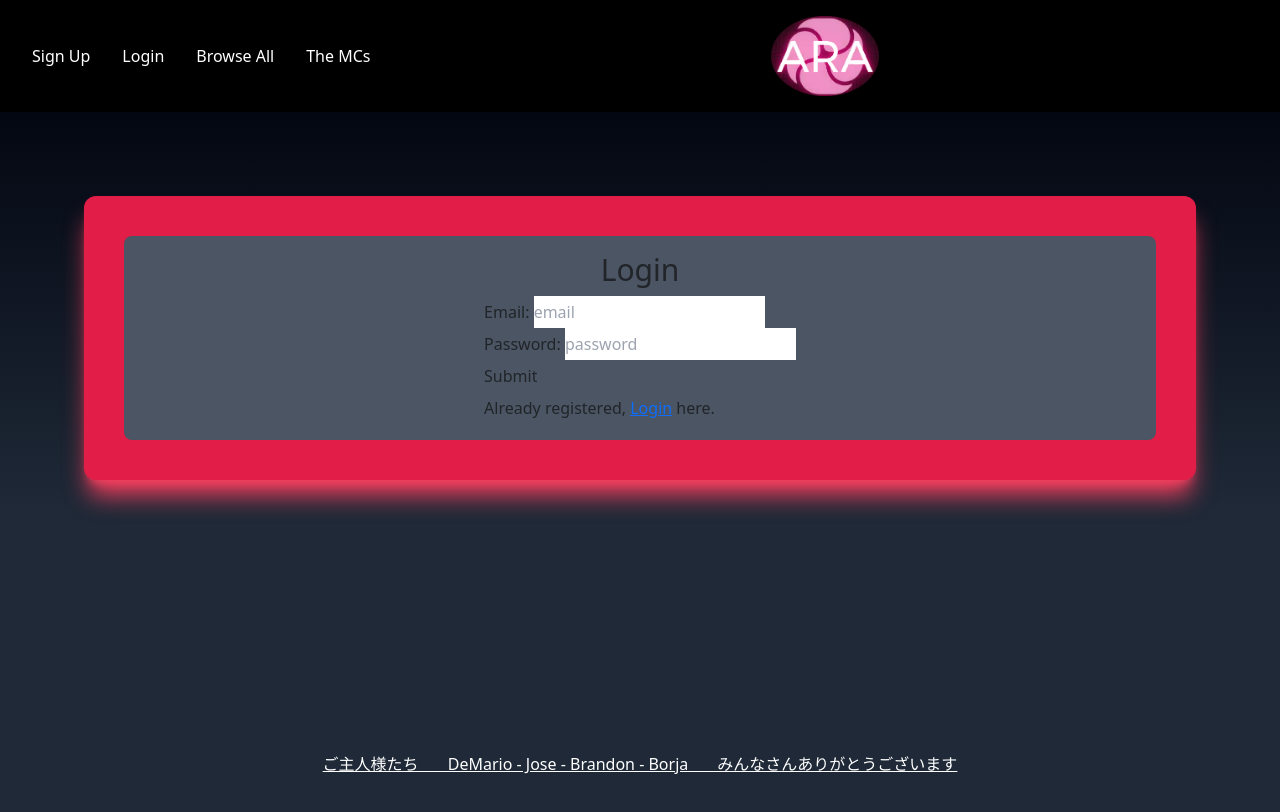
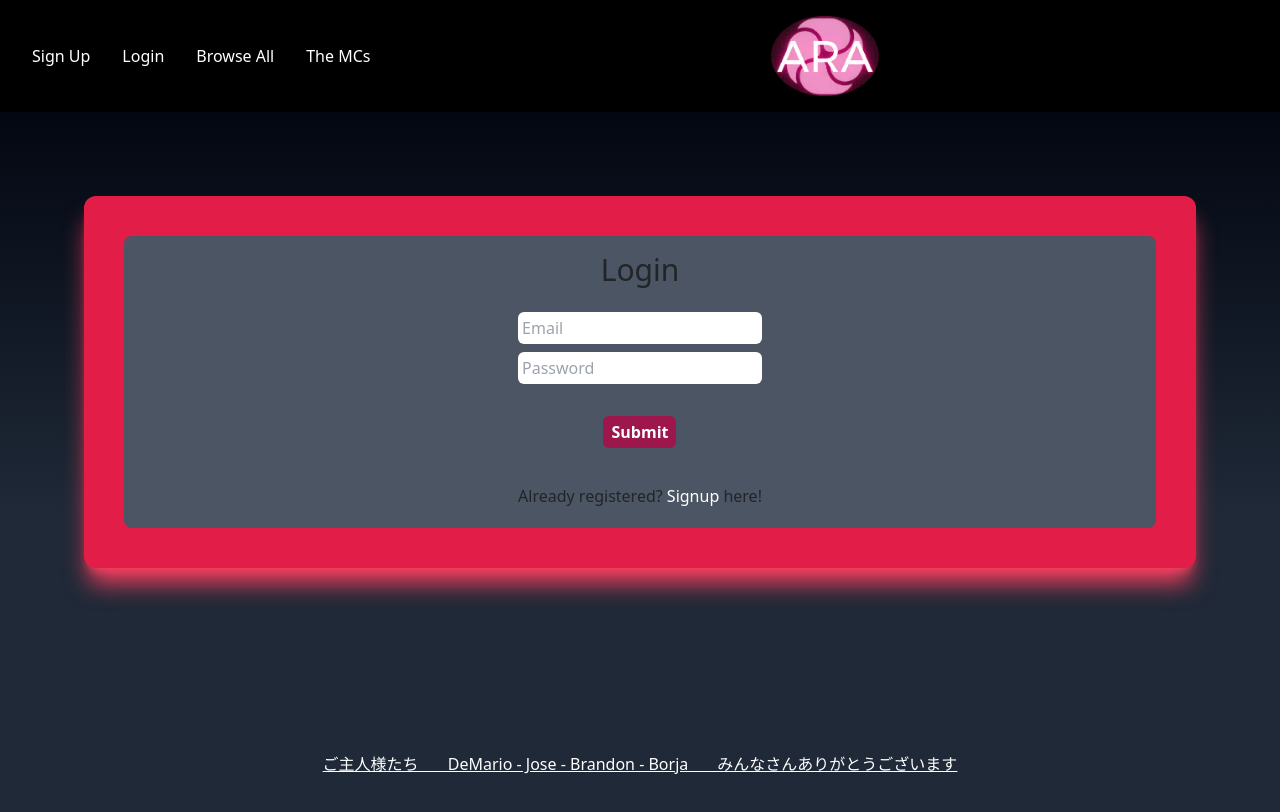
Before and after one commit to kpbtp/ara-frontend, a React (Create React App) app: page /login in a window 1280 px wide. Shown: the top 812 px of the page. Built offline with nearby package versions, Linux system fonts and the light colour scheme; no server answers.

Commit message:
organized the structure of the login page. not fina product-subject to change.

```diff
--- a/src/components/Login.js
+++ b/src/components/Login.js
@@ -21,26 +21,49 @@ const Login = ({ login }) => {
   };
 
   return (
-    <section className='max-h-full h-screen bg-gradient-to-b p-1 from-gray-950 via-gray-800 to-gray-800'>
+    <section className="max-h-full h-screen bg-gradient-to-b p-1 from-gray-950 via-gray-800 to-gray-800">
       <div className="shadow-xl shadow-rose-500 m-20 bg-rose-600  p-10 rounded-xl my-20 flex-col">
         <div className="bg-gray-600  p-3 rounded-lg">
           <h2 className="text-3xl text-center">Login</h2>
           <div className="flex items-center leading-8 justify-center">
             <form className="px-3" ref={formRef} onSubmit={handleSubmit}>
-              Email: <input type="email" name="email" placeholder="email" />
+
+              <div className="grid grid-cols-1">
+              <input
+                type="email"
+                name="email"
+                placeholder="Email"
+                className="rounded mb-2 mt-3 px-1 justify-center"
+              />
+              <input
+                type="password"
+                name="password"
+                placeholder="Password"
+                className="rounded px-1"
+              />
+              </div>
               <br />
-              Password:{" "}
-              <input type="password" name="password" placeholder="password" />
+              <div className="flex justify-center">
+                <input
+                  type="submit"
+                  value="Submit"
+                  className="bg-pink-800 hover:bg-pink-600 text-white font-bold  px-2 rounded"
+                />
+              </div>
               <br />
-              <input type="submit" value="Submit" />
-              <br />
-            Already registered, <a href="/login">Login</a> here.
-             </form>
+              Already registered?{" "}
+              <a
+                href="/signup"
+                className="text-white no-underline hover:text-gray-300"
+              >
+                <span className="hover:text-pink-400">Signup</span>
+              </a>{" "}
+              here!
+            </form>
           </div>
         </div>
       </div>
     </section>
-
   );
 };
 
```
